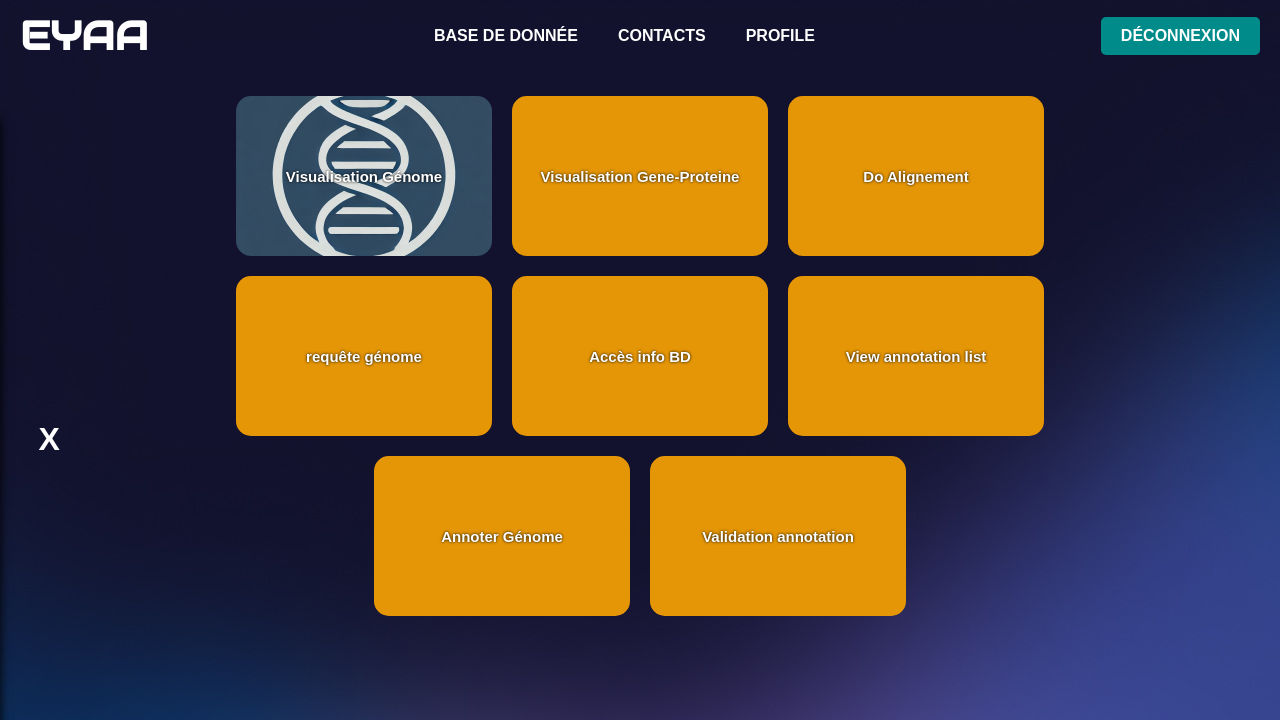
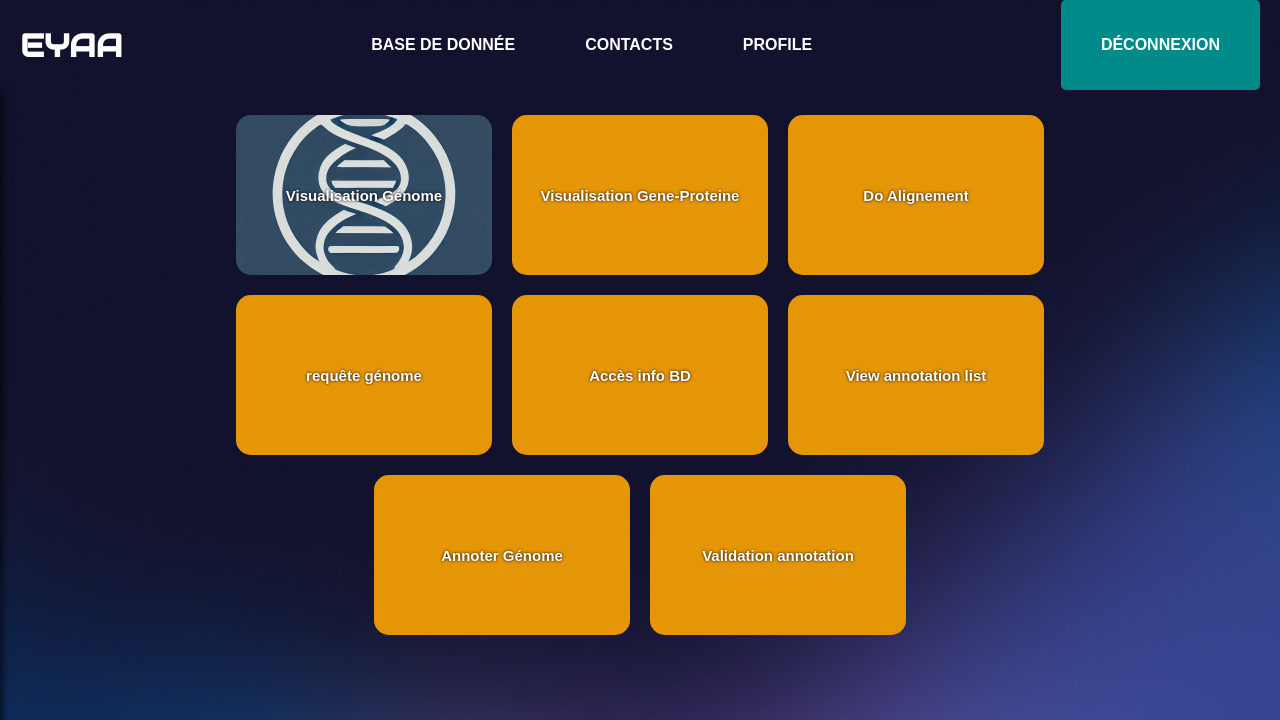
Before and after one commit to Antoine2596/The-EYAA-Project, a Django app: page /home in a window 1280 px wide. Shown: the top 720 px of the page. Run offline with Django 5.2, Linux system fonts and the light colour scheme; a user stored in the database is signed in.

Commit message:
home update

```diff
--- a/core/static/core/style.css
+++ b/core/static/core/style.css
@@ -5,50 +5,48 @@ body, html {
     height: 100vh;
     background: rgb(97,81,153);
     background-image: url("../images/hero-bg.jpg ");
-
 }
 
 header {
-    backdrop-filter: blur(0.5px);
-    /* box-shadow: #333 0 0 10px; */
-    /* border: 1px solid rgba(255, 255, 255, 0); */
+    display: flex;
+    align-items: center;
+    justify-content: space-between;
     padding: 10px 20px;
-    display: flex;
-    justify-content: space-between;
-    align-items: center;
-    transition: ease 0.6s;
+    backdrop-filter: blur(1px);
+    height: 70px;
 }
 
 
-
-
-.bienvenue-container {
+.site-name {
+    margin-right: auto;
     display: flex;
-    justify-content: center;
     align-items: center;
     height: 100%;
-}
-
-.bienvenue {
-    text-align: center;
-    color: black;
-    font-size: 40px;
+    cursor: pointer;
+    text-decoration: none;
+    color: white;
+    font-size: 32px;
     font-weight: bold;
+    font-family: "Audiowide", serif;
+    text-transform: uppercase;
 }
 
 .site-name a {
     color: white;
-    font-size: 40px;
+    font-size: 32px;
     font-weight: bold;
     font-family: "Audiowide", serif;
     text-transform: uppercase;
     text-decoration: none;
 }
 
-.site-name a:hover,
-.site-name a:focus {
-    color: white;
-    text-decoration: none;
+
+.menu {
+    flex-grow: 1;
+    display: flex;
+    justify-content: center;
+    align-items: center;
+    height: 100%;
 }
 
 .menu ul {
@@ -56,22 +54,41 @@ header {
     margin: 0;
     padding: 0;
     display: flex;
-    justify-content: center;
 }
 
 .menu li {
-    margin: 0;
+    margin: 0 15px;
 }
 
-/* volet */
-.button_volet{
+.connexion-button {
+    margin-left: auto;
+    display: flex;
+    align-items: center;
+    height: 100%;
+}
+
+.connexion-button a {
+    color: white;
+    text-decoration: none;
+    font-weight: bold;
+    padding: 10px 20px;
+    background-color: darkcyan;
+    border-radius: 5px;
+    transition: background 0.3s ease;
+}
+
+.connexion-button a:hover {
+    background-color: teal;
+}
+
+/* Volet */
+.button_volet {
     color: white;
     position: absolute;
     top: 50%;
     left: 3%;
     cursor: pointer;
     z-index: 3;
-
 }
 
 .volet {
@@ -82,7 +99,7 @@ header {
     left: 0;
     position: absolute;
     width: 30%;
-    height: 85vh;
+    height: 89vh;
     display: flex;
     justify-content: center;
     align-items: center;
@@ -91,18 +108,18 @@ header {
     z-index: 2;
 }
 
-.contenu_titre h2{
+.contenu_titre h2 {
     color: white;
     font-size: 2em;
     margin-bottom: 20px;
     text-shadow: none;
 }
 
-.afficher_volet{
+.afficher_volet {
     margin-left: 0;
 }
 
-.contenu_volet{
+.contenu_volet {
     height: 90%;
     width: 90%;
     display: flex;
@@ -111,7 +128,7 @@ header {
     align-items: center;
 }
 
-.links_volet{
+.links_volet {
     height: 80%;
     width: 80%;
     display: flex;
@@ -151,7 +168,6 @@ header {
     transform: scale(1.05);
 }
 
-
 .menu a {
     display: block;
     padding: 15px 20px;
@@ -167,6 +183,7 @@ header {
     text-decoration: underline;
 }
 
+
 .connexion-button {
     background-color: darkcyan;
     color: white;
@@ -178,6 +195,7 @@ header {
     text-transform: uppercase;
     cursor: pointer;
     transition: background-color 0.3s;
+    margin-left: auto;
 }
 
 .connexion-button:hover {
@@ -465,7 +483,7 @@ h2{
     background-color: orange;
 }
 
-
+/* Images des fonctionnalités */
 
 .fonction_visualiser_genome {
     position: relative;
--- a/core/templates/core/base.html
+++ b/core/templates/core/base.html
@@ -11,9 +11,8 @@
     </head>
     <body>
         <header>
-            <div class="site-name">
-                <a href="{% url 'home' %}">EYAA</a>
-            </div>
+            <a href="#" class="site-name">EYAA</a>
+
             <nav class="menu">
                 <ul>
                     <li><a href="{% url 'genome_database' %}">Base de donnée</a></li>
@@ -21,18 +20,21 @@
                     <li><a href="{% url 'profile' %}">Profile</a></li>
                 </ul>
             </nav>
-            <button class="connexion-button">
+
+            <div class="connexion-button">
                 {% if user.is_authenticated %}
                     <a href="{% url 'deconnexion' %}">Déconnexion</a>
                 {% else %}
                     <a href="{% url 'connexion' %}">Connexion</a>
                 {% endif %}
+            </div>
         </header>
+
         <main>
             <div class="volet">
                 <div class ="contenu_volet">
                     <div class = "contenu_titre">
-                        <h2>Titre Volet</h2>
+                        <h2>Volet de navigation</h2>
                     </div>
                     <div class ="links_volet">
                         <ul>
@@ -44,27 +46,18 @@
                     </div>
                 </div>
             </div>
-            <div class="button_volet">
-                <h1>X</h1>
-            </div>
+
             {% block content %}
             {% endblock %}
         </main>
 
         <script>
-            const menuHamburger = document.querySelector(".button_volet")
+            const menuButton = document.querySelector(".site-name")
             const navLinks = document.querySelector(".volet")
 
-            menuHamburger.addEventListener('click',()=>{
-            navLinks.classList.toggle('afficher_volet')
+            menuButton.addEventListener('click', () => {
+                navLinks.classList.toggle('afficher_volet')
             })
-        </script>
-        <script>
-              const menuBtn = document.querySelector('.button_volet')
-
-        menuBtn.addEventListener('click', () => {
-          menuBtn.classList.toggle('open')
-        })
         </script>
     </body>
 </html>
```
